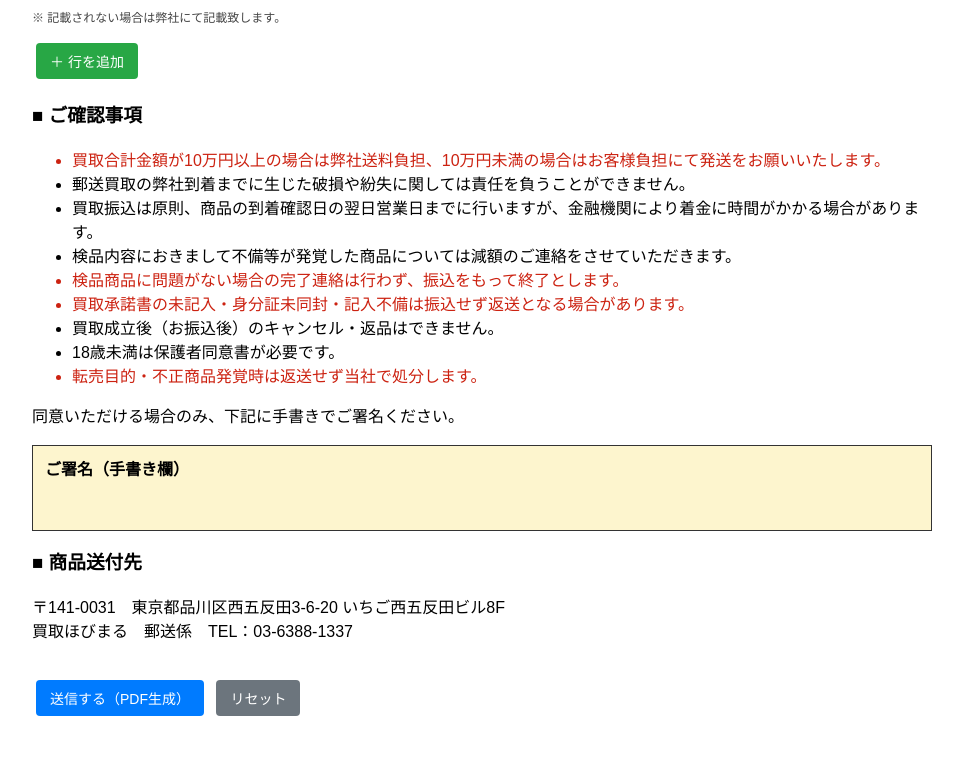
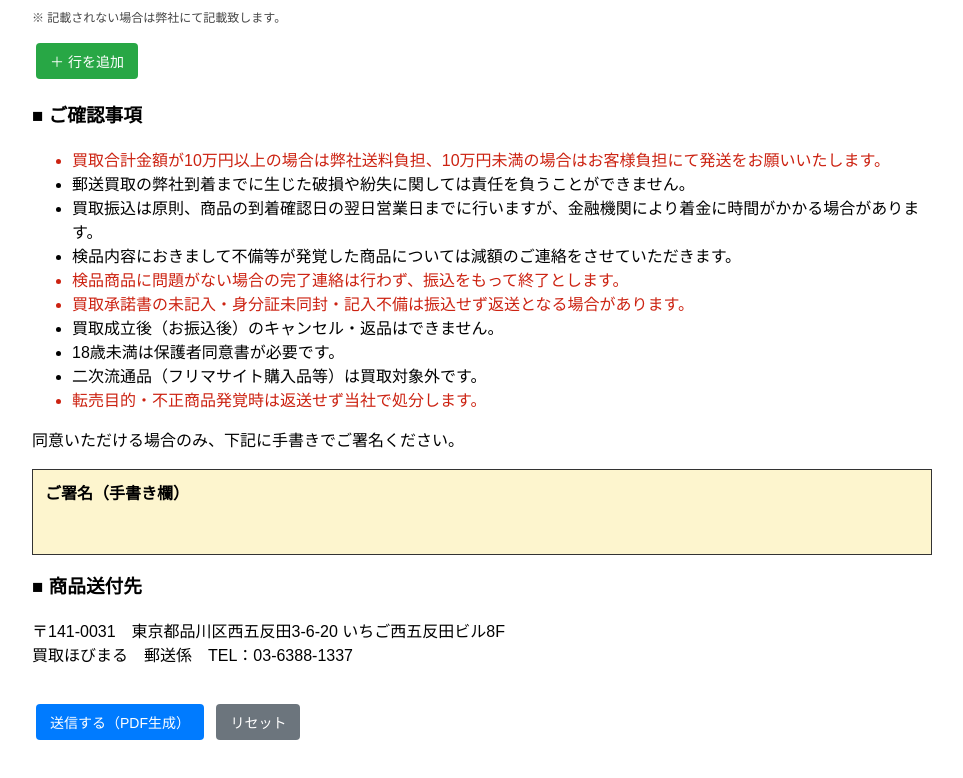
Before and after one commit to hobbymaru/kaitori, a plain HTML site: page index.html in a window 1280 px wide. Shown: the part 909-1687 px from the top of the page, without its empty margins (158-1121 px from the left). Drawn offline with Linux system fonts and the light colour scheme.

Commit message:
Update index.html

```diff
--- a/index.html
+++ b/index.html
@@ -140,6 +140,7 @@
       <li class="red">買取承諾書の未記入・身分証未同封・記入不備は振込せず返送となる場合があります。</li>
       <li>買取成立後（お振込後）のキャンセル・返品はできません。</li>
       <li>18歳未満は保護者同意書が必要です。</li>
+      <li>二次流通品（フリマサイト購入品等）は買取対象外です。</li>
       <li class="red">転売目的・不正商品発覚時は返送せず当社で処分します。</li>
     </ul>
 
```
